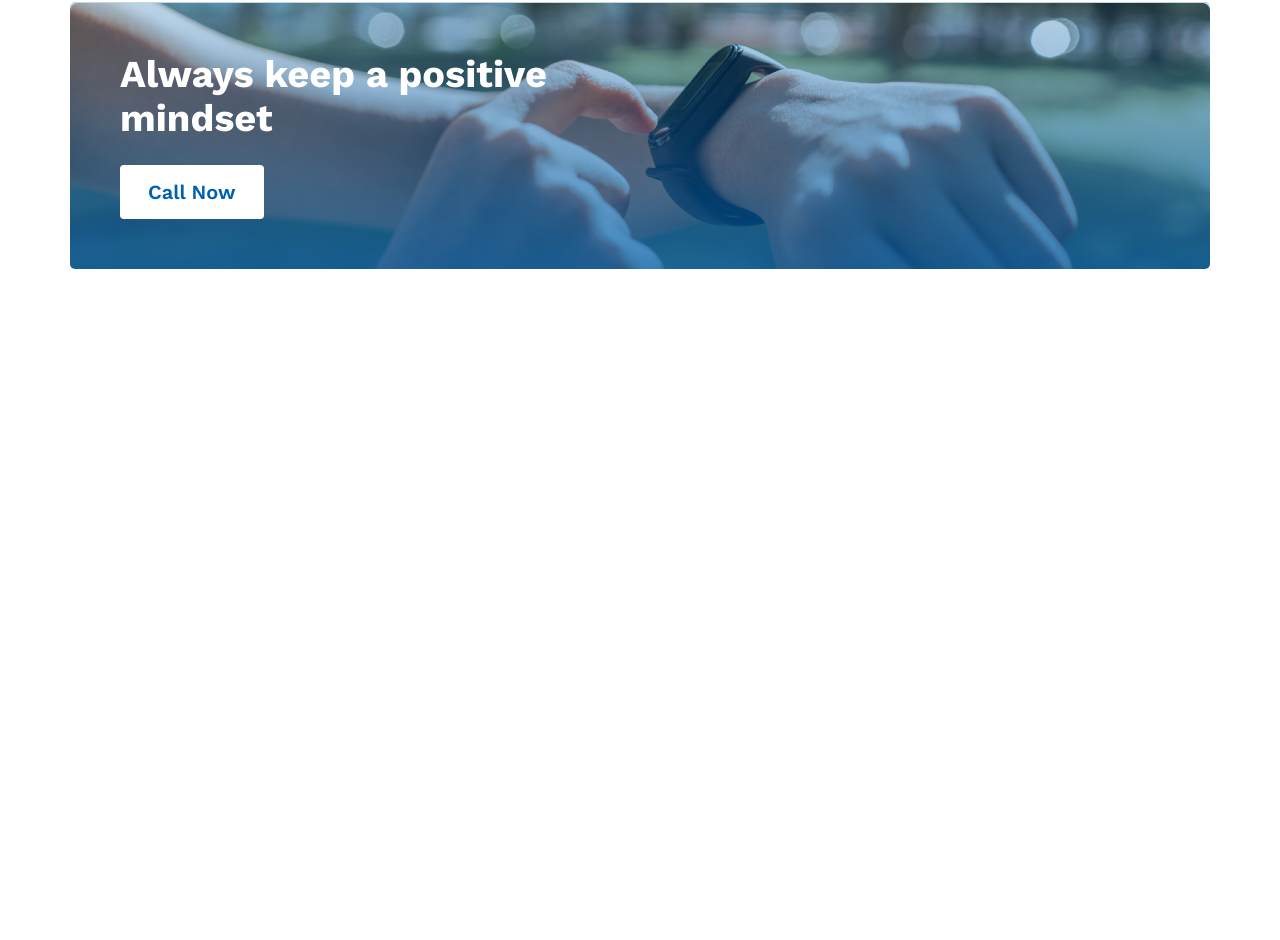
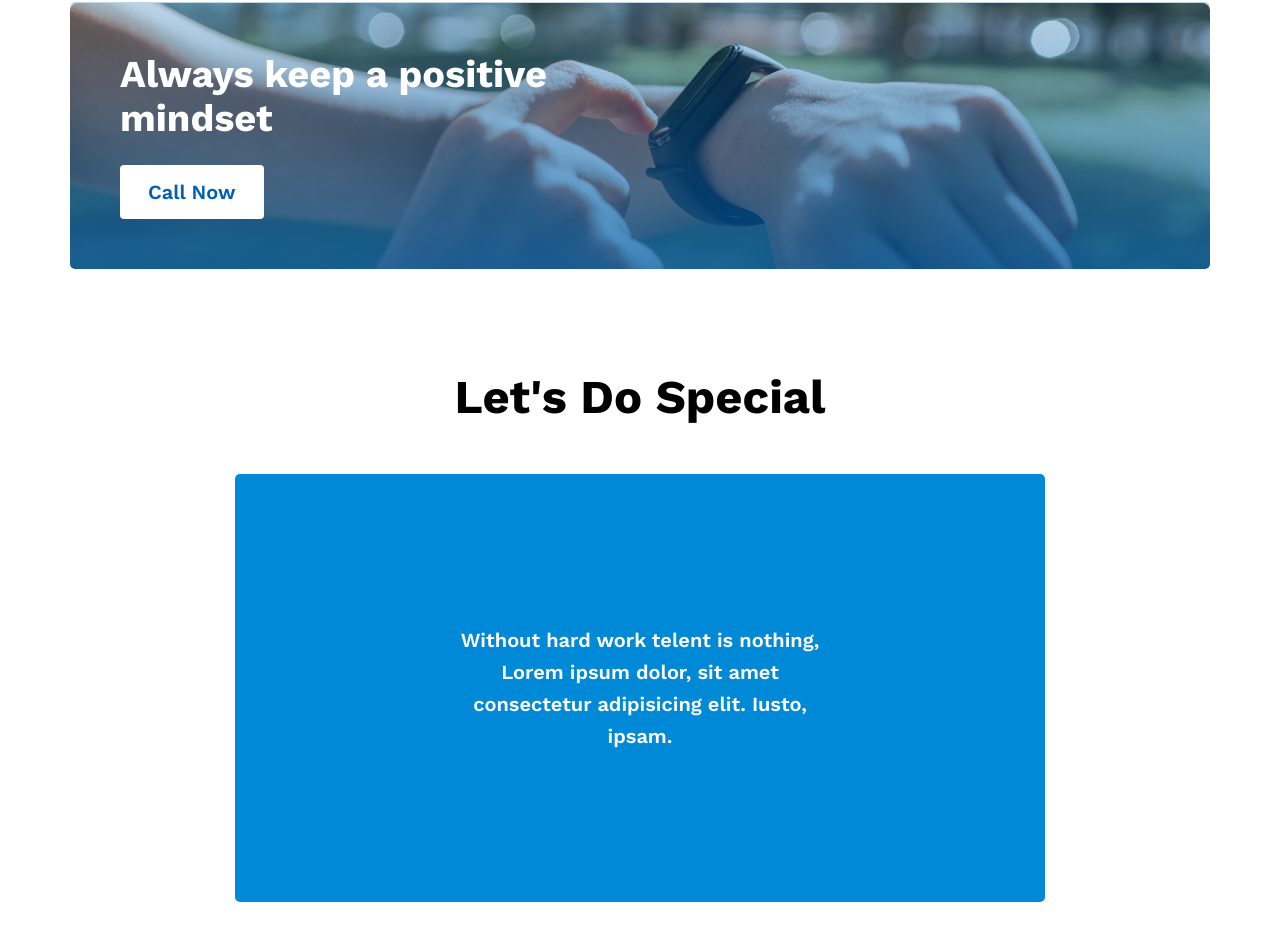
Before and after one commit to Shakil-Mahmud1/home-work-01, a plain HTML site: page index.html in a window 1280 px wide. Shown: the part 2418-3358 px from the top of the page. Before the commit the page ends 2787 px from the top, so only its background shows below. Drawn offline with nearby package versions, Linux system fonts and the light colour scheme.

Commit message:
extra sec

```diff
--- a/index.html
+++ b/index.html
@@ -77,6 +77,14 @@
             </div>
         </div>
     </section>
+    <section>
+        <div class="container">
+            <h1 class="bubas-title">Let's Do Special</h1>
+            <div class="bonus-box">
+                <p>Without hard work telent is nothing, Lorem ipsum dolor, sit amet consectetur adipisicing elit. Iusto, ipsam.</p>
+            </div>
+        </div>
+    </section>
 
 </body>
 </html>
--- a/styles/style.css
+++ b/styles/style.css
@@ -145,3 +145,28 @@ h1.my-plans-title {
     width: 42%;
     margin-bottom: 25px;
 }
+h1.bubas-title {
+    font-size: 47px;
+    text-align: center;
+    margin-bottom: 50px;
+}
+
+.bonus-box {
+    padding: 150px 120px;
+    width: 50%;
+    margin: auto;
+    background-color: #0089D7;
+    border-radius: 5px;
+    text-align: center;
+    margin-bottom: 100px;
+    color: #ffffff;
+    font-size: 20px;
+    font-weight: 600;
+    line-height: 32px;
+}
+
+.bonus-box p {
+    width: 70%;
+    text-align: center;
+    margin: auto;
+}
```
